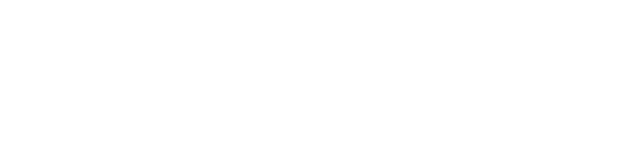
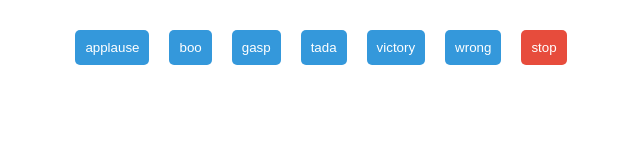
Before and after one commit to acciojob/Soundbar-rahulsh3105, a website: page main.html in a window 1280 px wide. Shown: the whole page, without its empty margins (319-959 px from the left). Drawn offline with Linux system fonts and the light colour scheme.

Commit message:
created a submission

```diff
--- a/main.html
+++ b/main.html
@@ -8,6 +8,15 @@
 
 <body>
 	<!-- the entire body must be written by student -->
+	<div id="buttons">
+		<button class="btn" onclick="playSound('sound1.mp3')">applause</button>
+		<button class="btn" onclick="playSound('sound1.mp3')">boo</button>
+		<button class="btn" onclick="playSound('sound1.mp3')">gasp</button>
+		<button class="btn" onclick="playSound('sound1.mp3')">tada</button>
+		<button class="btn" onclick="playSound('sound2.mp3')">victory</button>
+		<button class="btn" onclick="playSound('sound3.mp3')">wrong</button>
+		<button class="stop" onclick="stopSound()">stop</button>
+	</div>
     <script type="text/javascript" src="./script.js">
 </script>
 
--- a/script.js
+++ b/script.js
@@ -1 +1,19 @@
 //your JS code here. If required.
+var currentSound;
+
+function playSound(sound) {
+	if(currentSound) {
+		currentSound.pause();
+		currentSound.currentTime = 0;
+	}
+
+	currentSound = new Audio('sounds/' + sound);
+	currentSound.play();
+}
+
+function stopSound() {
+	if(currentSound) {
+		currentSound.pause();
+		currentSound.currentTime = 0;
+	}
+}
--- a/styles.css
+++ b/styles.css
@@ -1 +1,28 @@
 /*  your css code here. If applicable */
+#buttons {
+	display: flex;
+	justify-content: center;
+	align-items: center;
+	flex-wrap: wrap;
+	margin-top: 20px;
+}
+
+.btn {
+	padding: 10px;
+	margin: 10px;
+	background-color: #3498db;
+	color: white;
+	border: none;
+	border-radius: 5px;
+	cursor: pointer;
+}
+
+.stop {
+	padding: 10px;
+	margin: 10px;
+	background-color: #e74c3c;
+	color: white;
+	border: none;
+	border-radius: 5px;
+	cursor: pointer;
+}
```
